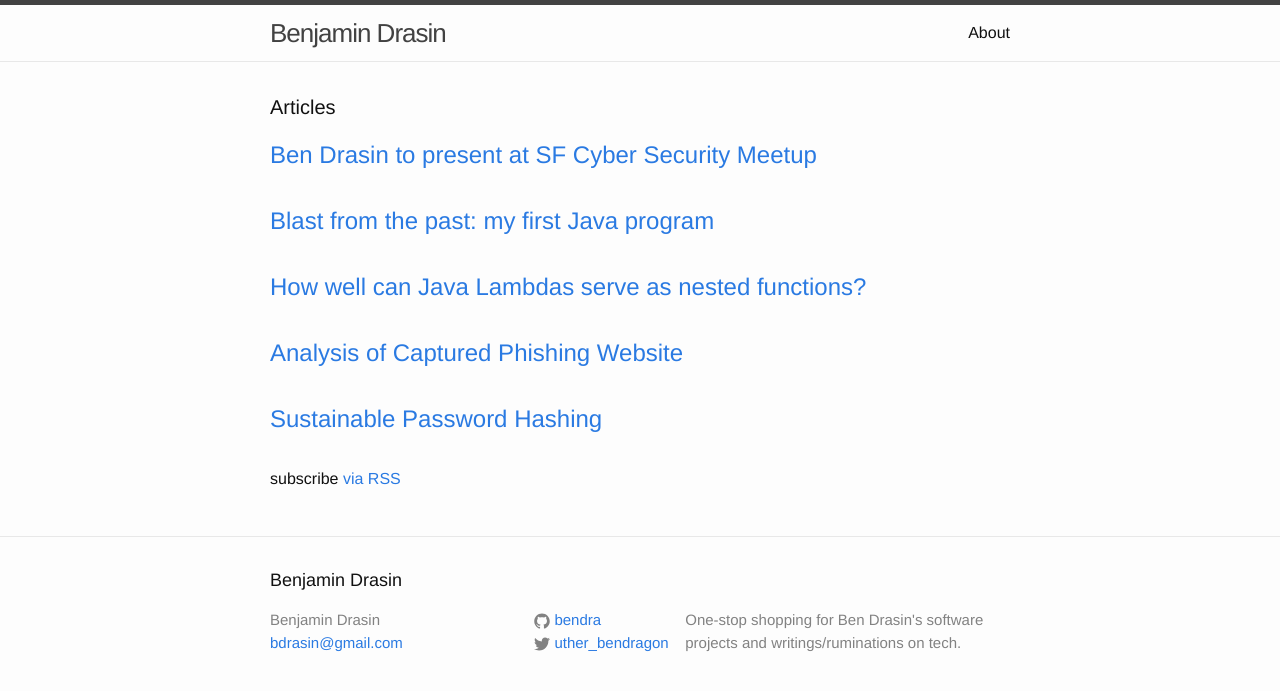
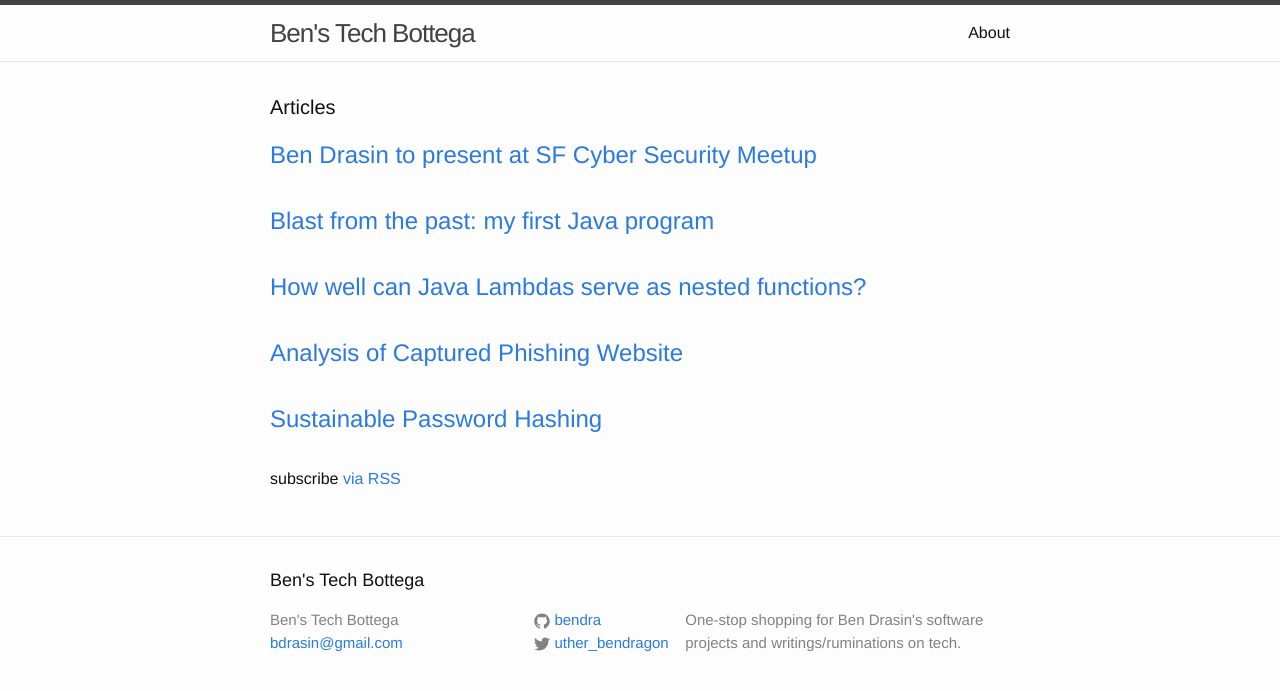
Before and after one commit to bendra/bendra.github.io, a Jekyll site: the page built from index.html, in a window 1280 px wide. Shown: the top 691 px of the page. Built offline with Jekyll 4.4.1, drawn with Linux system fonts in a browser that asks for light colours.

Commit message:
change title

```diff
--- a/_config.yml
+++ b/_config.yml
@@ -1,5 +1,5 @@
 # Site settings
-title: Benjamin Drasin
+title: Ben's Tech Bottega
 email: bdrasin@gmail.com
 description: > # this means to ignore newlines until "baseurl:"
   One-stop shopping for Ben Drasin's software projects and writings/ruminations on tech.
```
